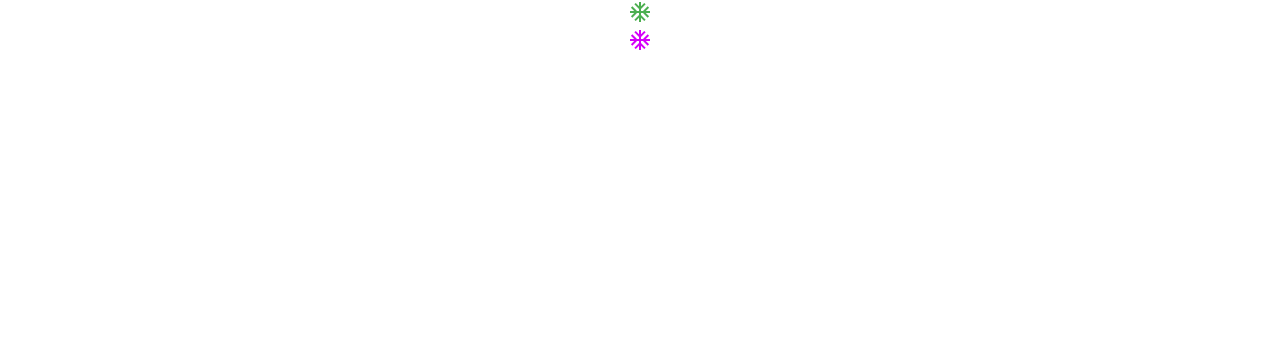
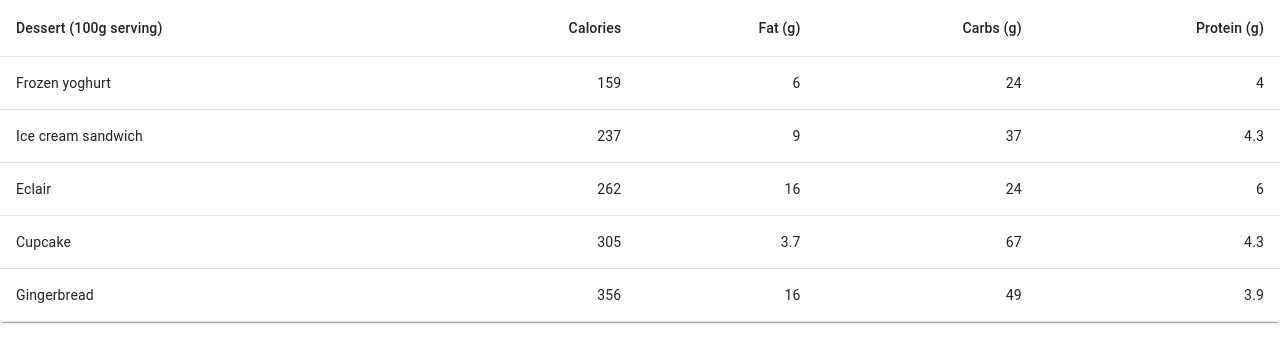
Before and after one commit to vpalex999/mui-112, a React app in the folder mui-kit/: page / in a window 1280 px wide. Shown: the top 362 px of the page. Built offline with nearby package versions, Linux system fonts and the light colour scheme.

Commit message:
app react-mui13:Simple Tables

```diff
--- a/mui-kit/src/index.tsx
+++ b/mui-kit/src/index.tsx
@@ -1,7 +1,7 @@
 import { ThemeProvider } from '@material-ui/core';
 import React from 'react';
 import ReactDOM from 'react-dom';
-import App from './react-mui11/App';
+import App from './react-mui13/App';
 import theme from './theme';
 
 ReactDOM.render(
--- /dev/null
+++ b/mui-kit/src/react-mui13/App.tsx
@@ -0,0 +1,60 @@
+import React from 'react';
+import { makeStyles } from '@material-ui/core/styles';
+import Table from '@material-ui/core/Table';
+import TableBody from '@material-ui/core/TableBody';
+import TableCell from '@material-ui/core/TableCell';
+import TableContainer from '@material-ui/core/TableContainer';
+import TableHead from '@material-ui/core/TableHead';
+import TableRow from '@material-ui/core/TableRow';
+import Paper from '@material-ui/core/Paper';
+
+const useStyles = makeStyles({
+  table: {
+    minWidth: 650,
+  },
+});
+
+function createData(name: string, calories: number, fat: number, carbs: number, protein: number) {
+  return { name, calories, fat, carbs, protein };
+}
+
+const rows = [
+  createData('Frozen yoghurt', 159, 6.0, 24, 4.0),
+  createData('Ice cream sandwich', 237, 9.0, 37, 4.3),
+  createData('Eclair', 262, 16.0, 24, 6.0),
+  createData('Cupcake', 305, 3.7, 67, 4.3),
+  createData('Gingerbread', 356, 16.0, 49, 3.9),
+];
+
+export default function BasicTable() {
+  const classes = useStyles();
+
+  return (
+    <TableContainer component={Paper}>
+      <Table className={classes.table} aria-label='simple table'>
+        <TableHead>
+          <TableRow>
+            <TableCell>Dessert (100g serving)</TableCell>
+            <TableCell align='right'>Calories</TableCell>
+            <TableCell align='right'>Fat&nbsp;(g)</TableCell>
+            <TableCell align='right'>Carbs&nbsp;(g)</TableCell>
+            <TableCell align='right'>Protein&nbsp;(g)</TableCell>
+          </TableRow>
+        </TableHead>
+        <TableBody>
+          {rows.map((row) => (
+            <TableRow key={row.name}>
+              <TableCell component='th' scope='row'>
+                {row.name}
+              </TableCell>
+              <TableCell align='right'>{row.calories}</TableCell>
+              <TableCell align='right'>{row.fat}</TableCell>
+              <TableCell align='right'>{row.carbs}</TableCell>
+              <TableCell align='right'>{row.protein}</TableCell>
+            </TableRow>
+          ))}
+        </TableBody>
+      </Table>
+    </TableContainer>
+  );
+}
```
